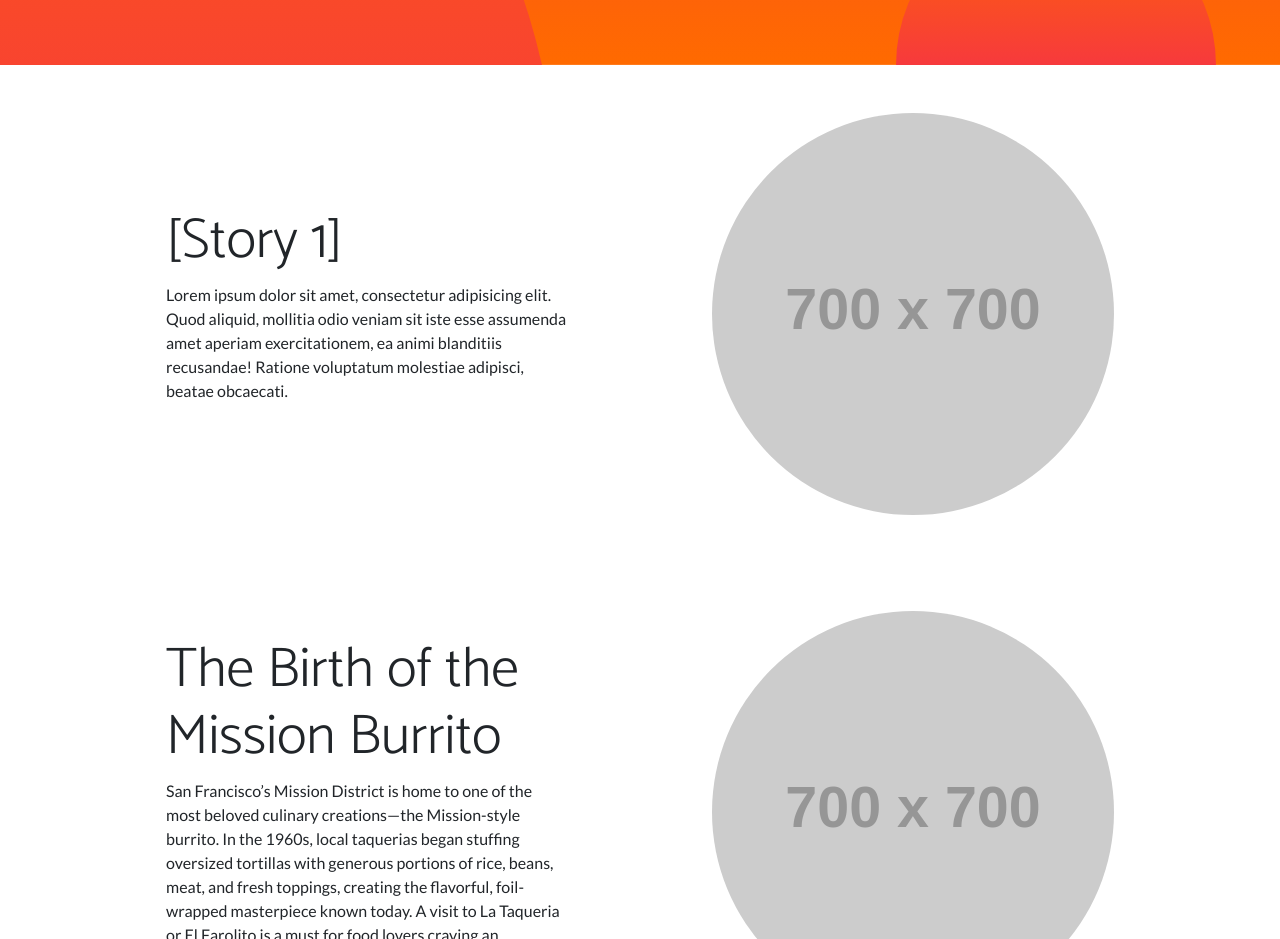
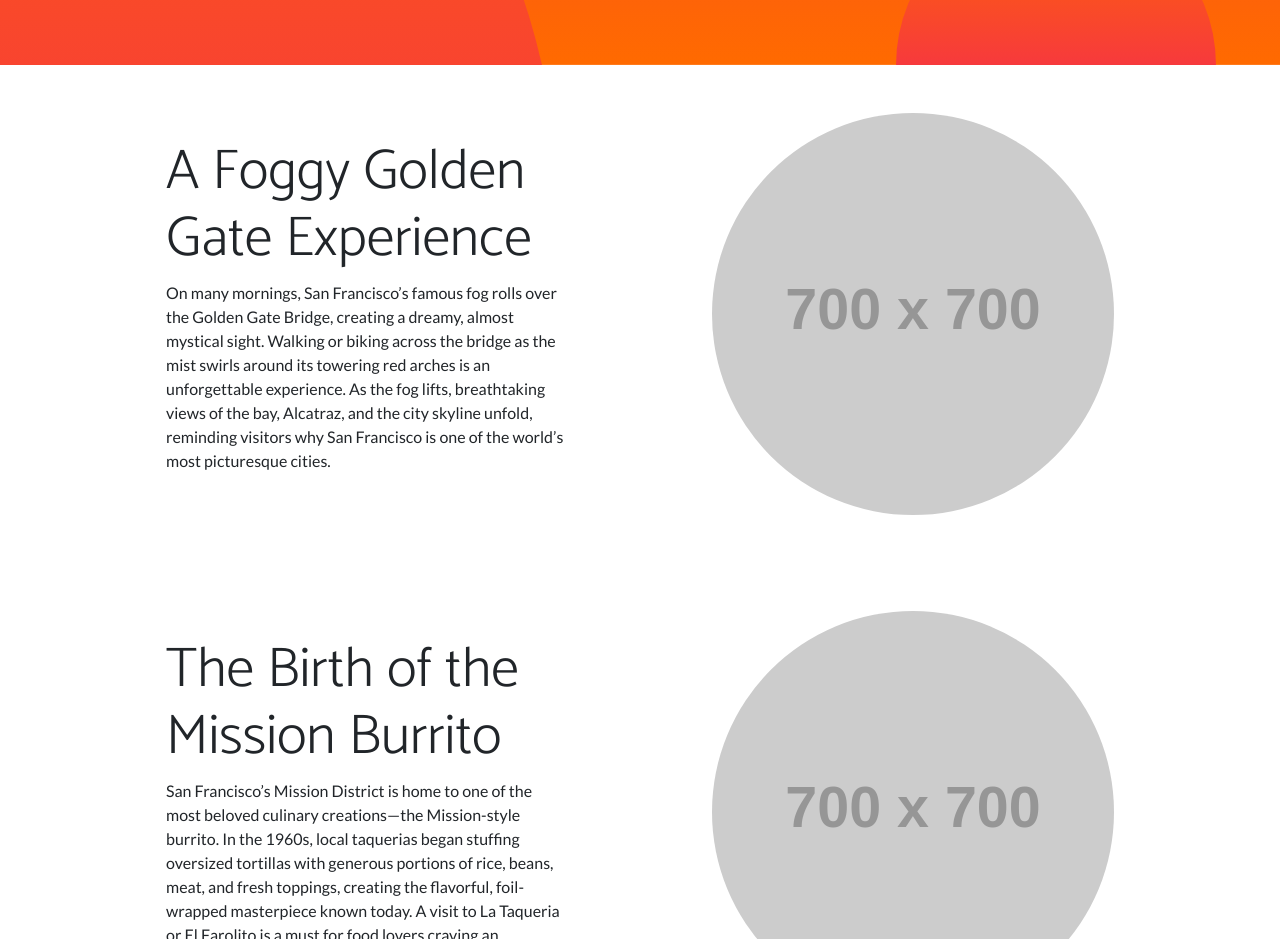
Before and after one commit to JeffTam79/lab6, a plain HTML site: page index.html in a window 1280 px wide. Shown: the part 929-1868 px from the top of the page. Drawn offline with nearby package versions, Linux system fonts and the light colour scheme; placeholder pictures from the web are drawn by us.

Commit message:
Update index.html

```diff
--- a/index.html
+++ b/index.html
@@ -59,10 +59,8 @@
                 </div>
                 <div class="col-lg-6 order-lg-1">
                     <div class="p-5">
-                        <h2 class="display-4">[Story 1]</h2>
-                        <p>Lorem ipsum dolor sit amet, consectetur adipisicing elit. Quod aliquid, mollitia odio
-                            veniam sit iste esse assumenda amet aperiam exercitationem, ea animi blanditiis
-                            recusandae! Ratione voluptatum molestiae adipisci, beatae obcaecati.</p>
+                        <h2 class="display-4">A Foggy Golden Gate Experience</h2>
+                        <p>On many mornings, San Francisco’s famous fog rolls over the Golden Gate Bridge, creating a dreamy, almost mystical sight. Walking or biking across the bridge as the mist swirls around its towering red arches is an unforgettable experience. As the fog lifts, breathtaking views of the bay, Alcatraz, and the city skyline unfold, reminding visitors why San Francisco is one of the world’s most picturesque cities.</p>
                     </div>
                 </div>
             </div>
```
